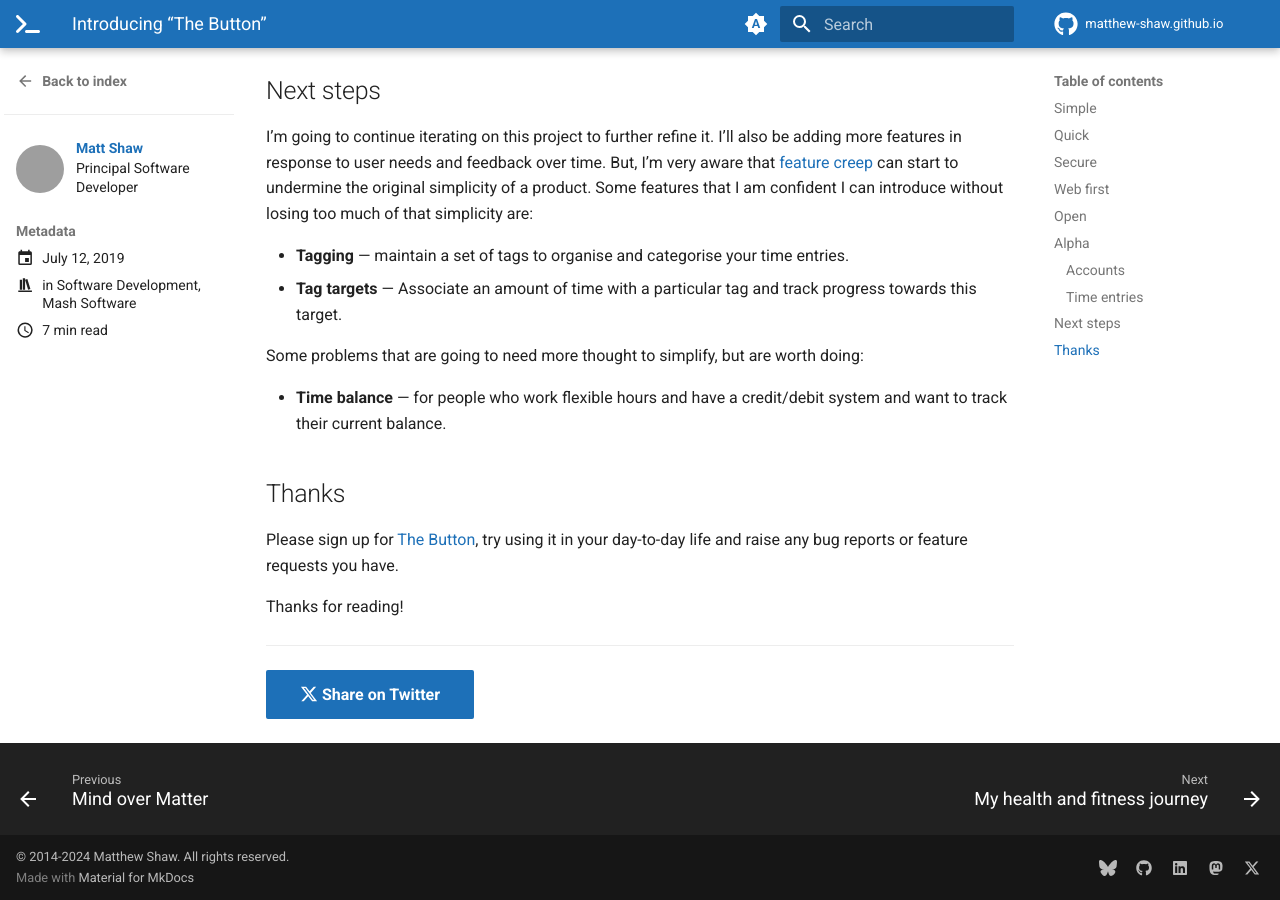
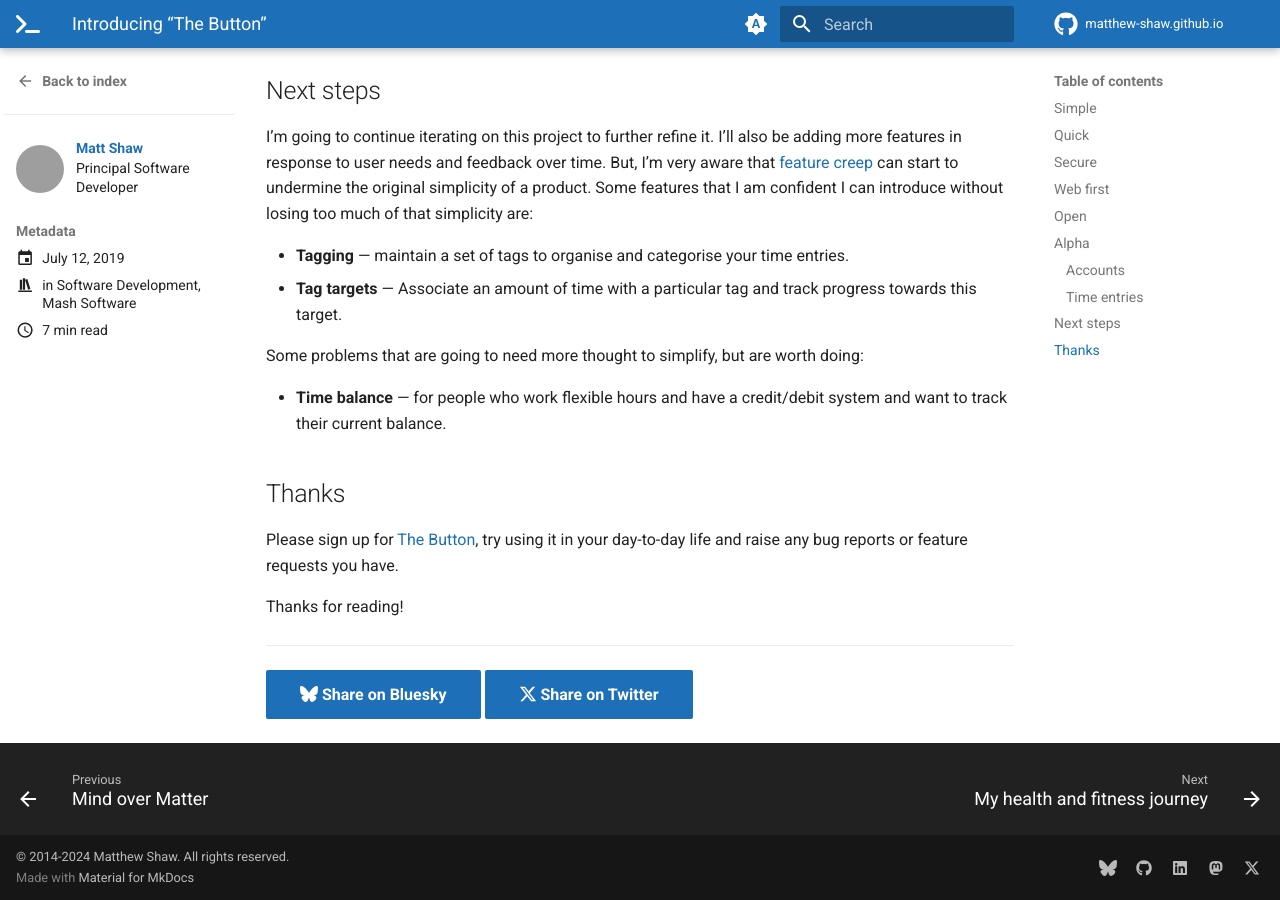
Before and after one commit to matthew-shaw/matthew-shaw.github.io, an MkDocs documentation site: the page built from docs/blog/posts/mash-button-intro.md, in a window 1280 px wide and 900 px high, scrolled down 5445 px. Built offline with MkDocs 1.6.1 and Material for MkDocs 9.7.7, drawn with Linux system fonts in a browser that asks for light colours; plug-ins that fetch from the network failed and are left out; comment, search, counter and statistics services are not loaded; grey boxes are pictures that could not be loaded.

Commit message:
test bluesky share link

```diff
--- a/docs/blog/posts/mash-button-intro.md
+++ b/docs/blog/posts/mash-button-intro.md
@@ -127,4 +127,5 @@ Thanks for reading!
 
 ---
 
+[:fontawesome-brands-bluesky: Share on Bluesky](https://bsky.app/intent/compose?text=Introducing%20The%20Button%20by%20@mash85.bsky.social%20https%3A//matthew-shaw.github.io/blog/2019/07/12/introducing-the-button/%20%23Python%20%23Flask%20%23Bootstrap%20%23PostgreSQL){ .md-button .md-button--primary }
 [:fontawesome-brands-x-twitter: Share on Twitter](https://twitter.com/intent/tweet?url=https%3A%2F%2Fmatthew-shaw.github.io%2Fblog%2F2019%2F07%2F12%2Fintroducing-the-button%2F&via=MattShaw85&text=Introducing%20The%20Button&hashtags=Python%2CFlask%2CBootstrap%2CPostgreSQL){ .md-button .md-button--primary }
```
